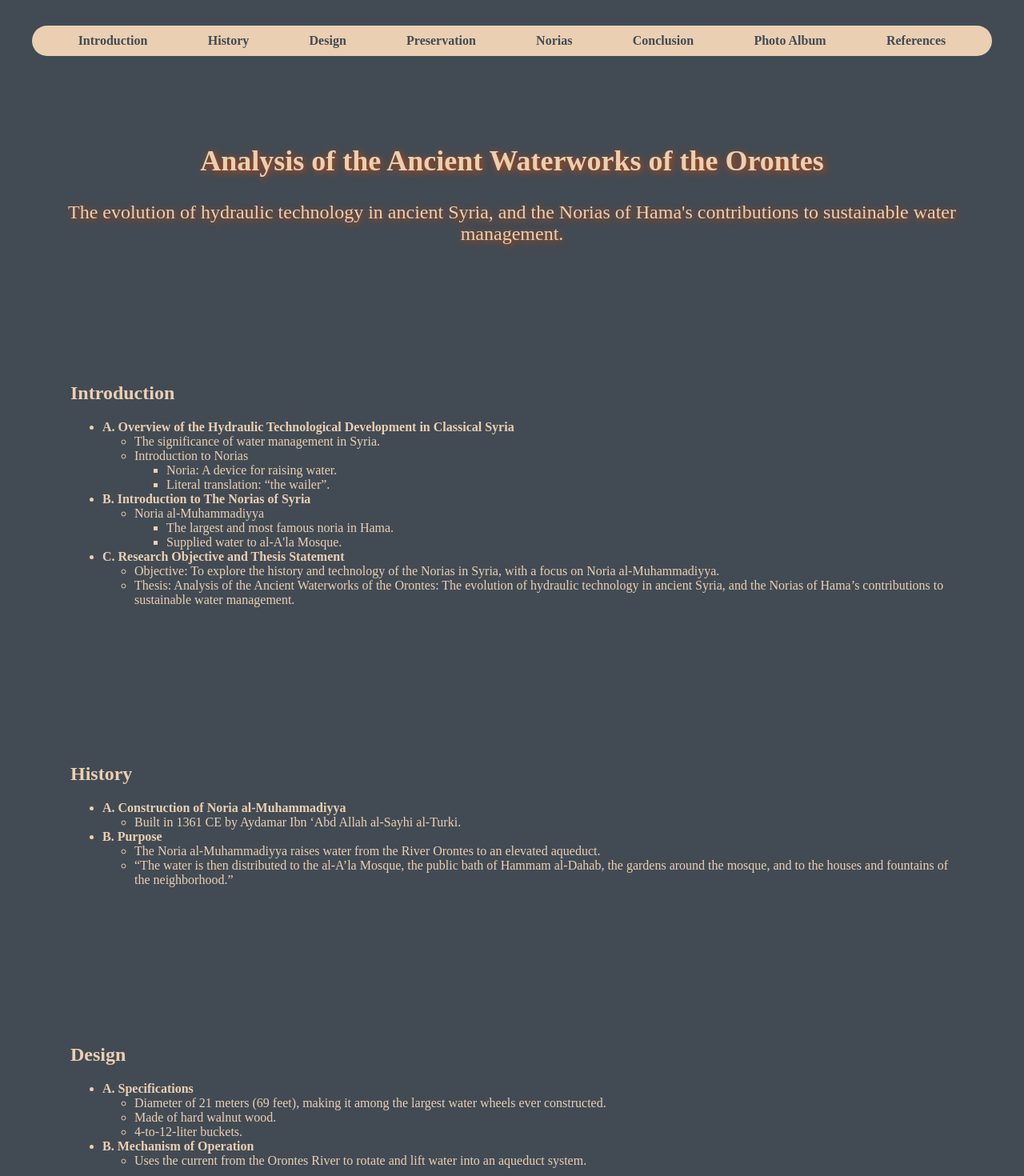
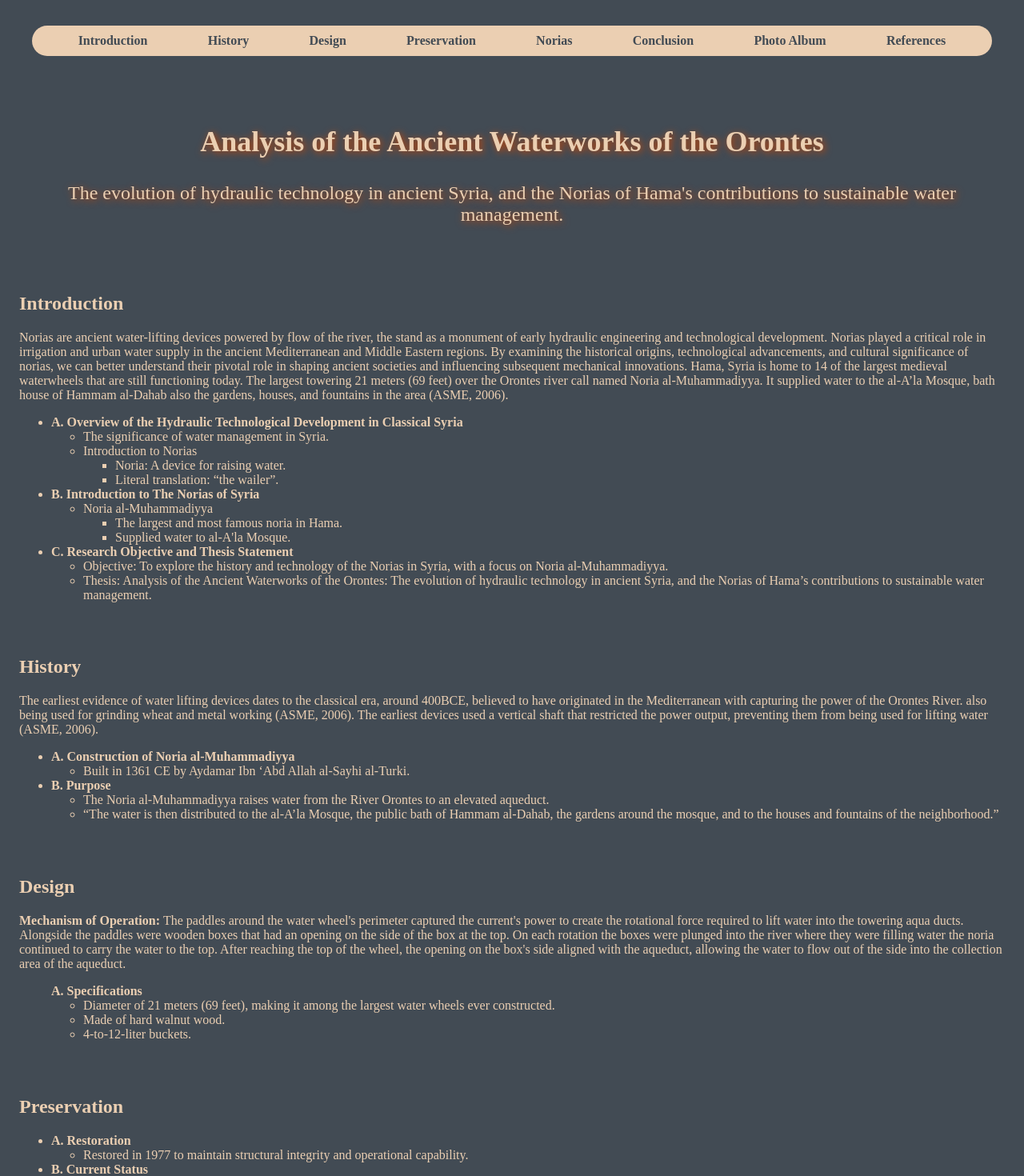
Before and after one commit to Sushi314/Noriasofhama, a React (Vite) app: page / in a window 1280 px wide. Shown: the top 1470 px of the page at 80% size. Built offline with nearby package versions, Linux system fonts and the light colour scheme.

Commit message:
added into history and design, added hover on links, removed side view photo and added description

```diff
--- a/src/components/Design.tsx
+++ b/src/components/Design.tsx
@@ -2,24 +2,19 @@ const Design = () => {
     return (
       <section id="design" className="components">
       <h2>Design</h2>
+      <p><strong>Mechanism of Operation: </strong>The paddles around the water wheel's perimeter captured the current's power to create the rotational force required to lift water into the towering aqua ducts. Alongside the paddles were wooden boxes that had an opening on the side of the box at the top. On each rotation the boxes were plunged into the river where they were filling water the noria continued to carry the water to the top. After reaching the top of the wheel, the opening on the box's side aligned with the aqueduct, allowing the water to flow out of the side into the collection area of the aqueduct. </p>
+
       <ul>
-        <li>
           <strong>A. Specifications</strong>
           <ul>
             <li>Diameter of 21 meters (69 feet), making it among the largest water wheels ever constructed.</li>
             <li>Made of hard walnut wood.</li>
             <li>4-to-12-liter buckets.</li>
           </ul>
-        </li>
-        <li>
-          <strong>B. Mechanism of Operation</strong>
-          <ul>
-            <li>Uses the current from the Orontes River to rotate and lift water into an aqueduct system.</li>
-          </ul>
-        </li>
       </ul>
+
       </section>
     );
   };
 
-  export default Design;
+export default Design;
--- a/src/components/History.tsx
+++ b/src/components/History.tsx
@@ -2,6 +2,7 @@ const History = () => {
   return (
     <section id="history" className="components">
       <h2>History</h2>
+      <p>The earliest evidence of water lifting devices dates to the classical era, around 400BCE, believed to have originated in the Mediterranean with capturing the power of the Orontes River. also being used for grinding wheat and metal working (ASME, 2006). The earliest devices used a vertical shaft that restricted the power output, preventing them from being used for lifting water (ASME, 2006).  </p>
       <ul>
         <li>
           <strong>A. Construction of Noria al-Muhammadiyya</strong>
--- a/src/components/Introduction.tsx
+++ b/src/components/Introduction.tsx
@@ -3,6 +3,9 @@ const Introduction = () => {
   return (
     <section id="introduction" className="components">
       <h2>Introduction</h2>
+      <p>Norias are ancient water-lifting devices powered by flow of the river, the stand as a monument of early hydraulic engineering and technological development. Norias played a critical role in irrigation and urban water supply in the ancient Mediterranean and Middle Eastern regions. By examining the historical origins, technological advancements, and cultural significance of norias, we can better understand their pivotal role in shaping ancient societies and influencing subsequent mechanical innovations.
+
+Hama, Syria is home to 14 of the largest medieval waterwheels that are still functioning today. The largest towering 21 meters (69 feet) over the Orontes river call named Noria al-Muhammadiyya. It supplied water to the al-A’la Mosque, bath house of Hammam al-Dahab also the gardens, houses, and fountains in the area (ASME, 2006).  </p>
       <ul>
         <li>
           <strong>A. Overview of the Hydraulic Technological Development in Classical Syria</strong>
--- a/src/components/PhotoAlbum.tsx
+++ b/src/components/PhotoAlbum.tsx
@@ -106,11 +106,6 @@ import { useState } from "react";
     description: "This is the second image of The Four Norias.",
   },
   {
-    src: "/assets/images/Witpress Design and Nature/Group Side Construction.png",
-    alt: "Group Side Construction",
-    description: "This is a group image of side construction from Witpress Design and Nature.",
-  },
-  {
     src: "/assets/images/Witpress Design and Nature/Install Type Single.png",
     alt: "Install Type Single",
     description: "This is an image of a single installation type.",
@@ -123,7 +118,7 @@ import { useState } from "react";
   {
     src: "/assets/images/Witpress Design and Nature/Norias Side.png",
     alt: "Norias Side",
-    description: "This is an image of the Norias Side.",
+    description: "The main structure of a hydraulic noria is composed of two pairs of parallel beams perpendicular to each other. The secondary beams can be radial, perpendicular to the main beams or oblique. (Witpress Fix Citation)",
   },
 
   // Screenshots and Other Images
--- a/src/css/App.css
+++ b/src/css/App.css
@@ -6,7 +6,7 @@ body {
 .title {
     color: #EBCFB2;
     background-color: #424b54;
-    padding: 2em;
+    padding: 1em;
     text-align: center;
     font-size: x-large;
     text-shadow: 2px 2px 10px rgb(199, 71, 7);
@@ -14,10 +14,14 @@ body {
 .components {
     color: #EBCFB2;
     background-color: #424b54;
-    padding: 5em;
+    padding: 1em;
 
 }
 
 a {
     color: #EBCFB2;
 }
+
+a:hover {
+    color: #8D775C;
+}
```
Also changed, not shown: public/assets/images/Witpress Design and Nature/Group Side Construction.png (deleted), public/assets/images/Witpress Design and Nature/Side Construction.png (deleted).
